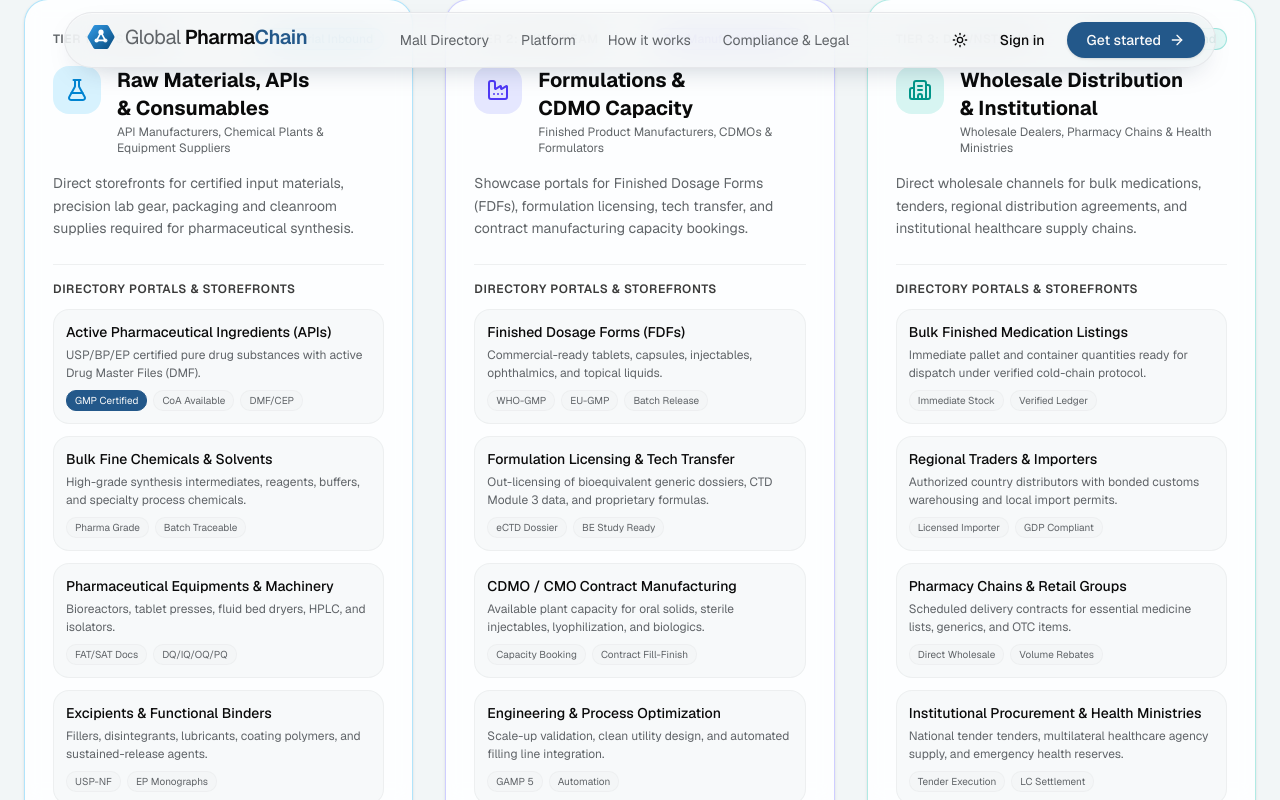
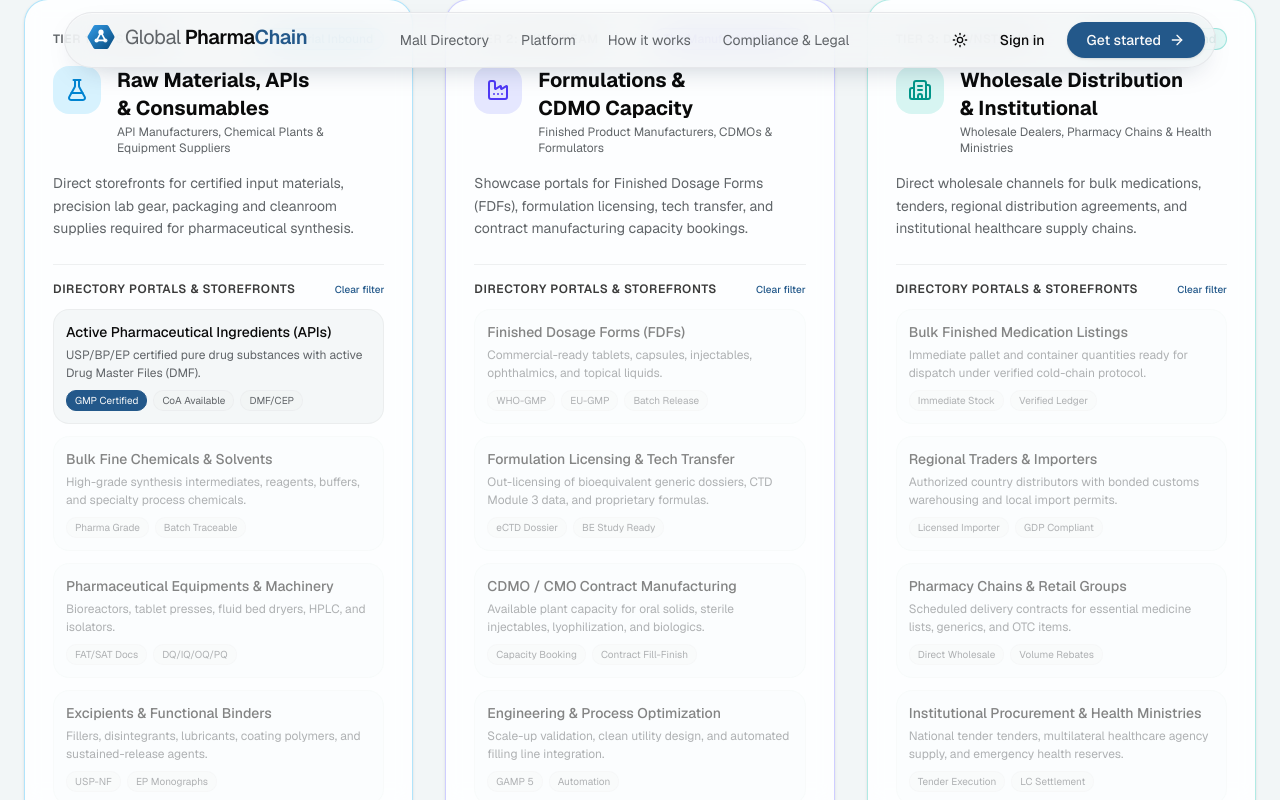
Before and after one commit to ionatech2025/global_pharmachain, a Next.js app in the folder apps/web/: page / in a window 1280 px wide. Both pictures are taken after a click on the button "GMP Certified". Shown: the part 1318-2118 px from the top of the page. Built offline with nearby package versions, Linux system fonts and the light colour scheme; no server answers.

Commit message:
fix(a11y): add aria-pressed and interactive filter matching to mall directory, aria-labels to hero CTAs

```diff
--- a/apps/web/src/app/page.tsx
+++ b/apps/web/src/app/page.tsx
@@ -266,7 +266,10 @@ export default async function LandingPage() {
                       size="lg"
                       className="h-auto py-3 px-4 flex flex-col items-start text-left rounded-2xl bg-sky-600 hover:bg-sky-700 text-white shadow-md transition-all hover:scale-[1.02]"
                     >
-                      <Link href="/register?type=FINISHED_PRODUCT_MANUFACTURER&action=source_raw">
+                      <Link
+                        href="/register?type=FINISHED_PRODUCT_MANUFACTURER&action=source_raw"
+                        aria-label="Source Raw Materials & Consumables - for manufacturers buying inputs"
+                      >
                         <span className="font-semibold text-sm">
                           Source Raw Materials & Consumables
                         </span>
@@ -281,7 +284,10 @@ export default async function LandingPage() {
                       size="lg"
                       className="h-auto py-3 px-4 flex flex-col items-start text-left rounded-2xl bg-indigo-600 hover:bg-indigo-700 text-white shadow-md transition-all hover:scale-[1.02]"
                     >
-                      <Link href="/register?type=FINISHED_PRODUCT_MANUFACTURER&action=list_capacity">
+                      <Link
+                        href="/register?type=FINISHED_PRODUCT_MANUFACTURER&action=list_capacity"
+                        aria-label="List Formulations & Capacity - for manufacturers and CDMOs"
+                      >
                         <span className="font-semibold text-sm">List Formulations & Capacity</span>
                         <span className="text-[11px] opacity-90 font-normal mt-0.5">
                           For Manufacturers & CDMOs
@@ -294,7 +300,10 @@ export default async function LandingPage() {
                       size="lg"
                       className="h-auto py-3 px-4 flex flex-col items-start text-left rounded-2xl bg-teal-600 hover:bg-teal-700 text-white shadow-md transition-all hover:scale-[1.02]"
                     >
-                      <Link href="/register?type=FINISHED_PRODUCT_DISTRIBUTOR&action=procure_bulk">
+                      <Link
+                        href="/register?type=FINISHED_PRODUCT_DISTRIBUTOR&action=procure_bulk"
+                        aria-label="Procure Bulk Medications - for wholesale traders, distributors, and institutions"
+                      >
                         <span className="font-semibold text-sm">Procure Bulk Medications</span>
                         <span className="text-[11px] opacity-90 font-normal mt-0.5">
                           For Wholesale & Institutions
--- a/apps/web/src/components/mall-directory.tsx
+++ b/apps/web/src/components/mall-directory.tsx
@@ -269,14 +269,31 @@ export function MallDirectoryGrid() {
                   </p>
 
                   <div className="border-t border-border/60 pt-4 mb-6">
-                    <p className="text-xs font-semibold uppercase tracking-wider text-foreground/80 mb-3">
+                    <div className="flex items-center justify-between gap-2 mb-3">
+                      <p className="text-xs font-semibold uppercase tracking-wider text-foreground/80">
                         Directory Portals & Storefronts
                       </p>
+                      {selectedTag && (
+                        <button
+                          type="button"
+                          onClick={() => setSelectedTag(null)}
+                          className="text-[10px] text-primary hover:underline font-medium"
+                        >
+                          Clear filter
+                        </button>
+                      )}
+                    </div>
                     <div className="space-y-3">
-                      {lane.storefronts.map((store) => (
+                      {lane.storefronts.map((store) => {
+                        const matchesTag = !selectedTag || store.tags.includes(selectedTag);
+                        return (
                           <div
                             key={store.name}
-                          className="rounded-xl border border-border/50 bg-background/60 p-3 hover:bg-background/90 transition-colors"
+                            className={`rounded-xl border p-3 transition-all ${
+                              matchesTag
+                                ? "border-border/60 bg-background/80 hover:bg-background/95"
+                                : "border-border/30 bg-background/40 opacity-50 hover:opacity-80"
+                            }`}
                           >
                             <div className="flex items-center justify-between gap-2">
                               <span className="text-sm font-medium text-foreground">
@@ -291,6 +308,7 @@ export function MallDirectoryGrid() {
                                 <button
                                   type="button"
                                   key={tag}
+                                  aria-pressed={selectedTag === tag}
                                   onClick={() => setSelectedTag(selectedTag === tag ? null : tag)}
                                   className={`text-[10px] px-2 py-0.5 rounded-md border transition-colors ${
                                     selectedTag === tag
@@ -303,7 +321,8 @@ export function MallDirectoryGrid() {
                               ))}
                             </div>
                           </div>
-                      ))}
+                        );
+                      })}
                     </div>
                   </div>
                 </div>
```
Lines whose indentation alone changed are shown as unchanged.
